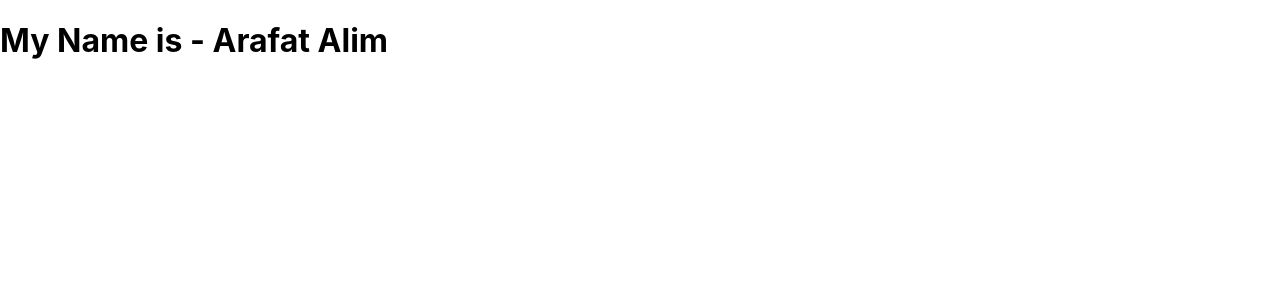
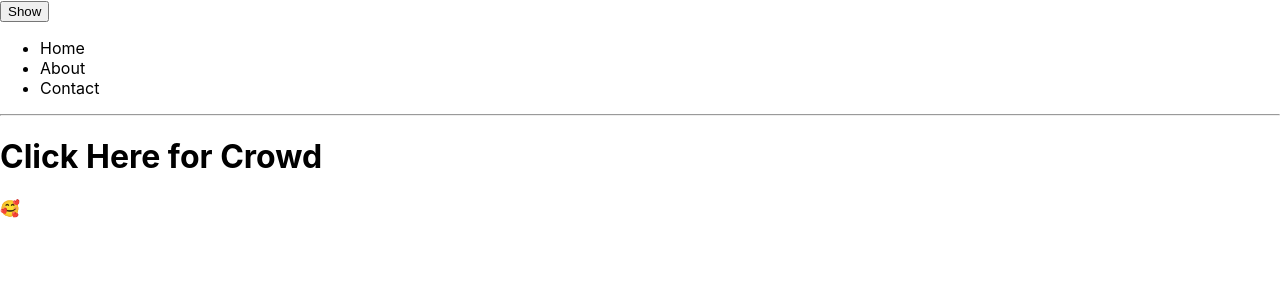
Before and after one commit to Arafat-alim/react-advanced, a React (Create React App) app: page / in a window 1280 px wide. Shown: the top 300 px of the page. Built offline with nearby package versions, Linux system fonts and the light colour scheme.

Commit message:
Question is created successfully. Please create toggler function as a hoc

```diff
--- a/src/Application.js
+++ b/src/Application.js
@@ -1,16 +1,23 @@
 import React from "react";
-import { withFavouriteNumber } from "./hoc/withFavouriteNumber";
-import { withMyName } from "./hoc/withMyName";
+import Favourite from "./hoc/Toggler-Question/Favourite";
+import Menu from "./hoc/Toggler-Question/Menu";
+// // import { withFavouriteNumber } from "./hoc/withFavouriteNumber";
+// import { withMyName } from "./hoc/withMyName";
 
 const Application = (props) => {
   return (
     <div>
-      <h1>My Name is - {props.myName}</h1>
+      {/* <h1>My Name is - {props.myName}</h1> */}
       {/* <h1>My Favourite Number is - {props.favouriteNumber}</h1> */}
+
+      <Menu />
+      <hr />
+      <Favourite />
     </div>
   );
 };
 
 // const FavNumber = withFavouriteNumber(Application);
-const FavName = withMyName(Application);
-export default FavName;
+// const FavName = withMyName(Application);
+// export default FavName;
+export default Application;
--- /dev/null
+++ b/src/hoc/Toggler-Question/Favourite.js
@@ -0,0 +1,28 @@
+//! Class Component
+//! HOC - Higher Order function is the function which takes a component as a paramter and return a
+//! a new component that wraps that componnent that receives an arguement and it provides extra capabilities to it
+import React, { Component } from "react";
+
+class Favourite extends Component {
+  state = {
+    isFavourite: false,
+  };
+  toggleFavourite = () => {
+    this.setState((prevState) => {
+      return {
+        isFavourite: !prevState.isFavourite,
+      };
+    });
+  };
+  render() {
+    return (
+      <div>
+        <h1>Click Here for Crowd</h1>
+        <span onClick={this.toggleFavourite} style={{ cursor: "pointer" }}>
+          {this.state.isFavourite ? "❤" : "🥰"}
+        </span>
+      </div>
+    );
+  }
+}
+export default Favourite;
--- /dev/null
+++ b/src/hoc/Toggler-Question/Menu.js
@@ -0,0 +1,36 @@
+//! HOC - It is the funciton which takes component as a parameter and return a new component
+//! wrap that component that receives as an arguement and it provide with an extra capabiliies
+import React, { Component } from "react";
+
+class Menu extends Component {
+  state = {
+    isShow: true,
+  };
+
+  toggleMenu = () => {
+    this.setState((prevState) => {
+      return {
+        isShow: !prevState.isShow,
+      };
+    });
+  };
+  render() {
+    return (
+      <div>
+        <button onClick={this.toggleMenu}>
+          {this.state.isShow ? "Show" : "Hide"}
+        </button>
+
+        <nav style={{ display: this.state.isShow ? "block" : "none" }}>
+          <ul>
+            <li>Home</li>
+            <li>About</li>
+            <li>Contact</li>
+          </ul>
+        </nav>
+      </div>
+    );
+  }
+}
+
+export default Menu;
```
